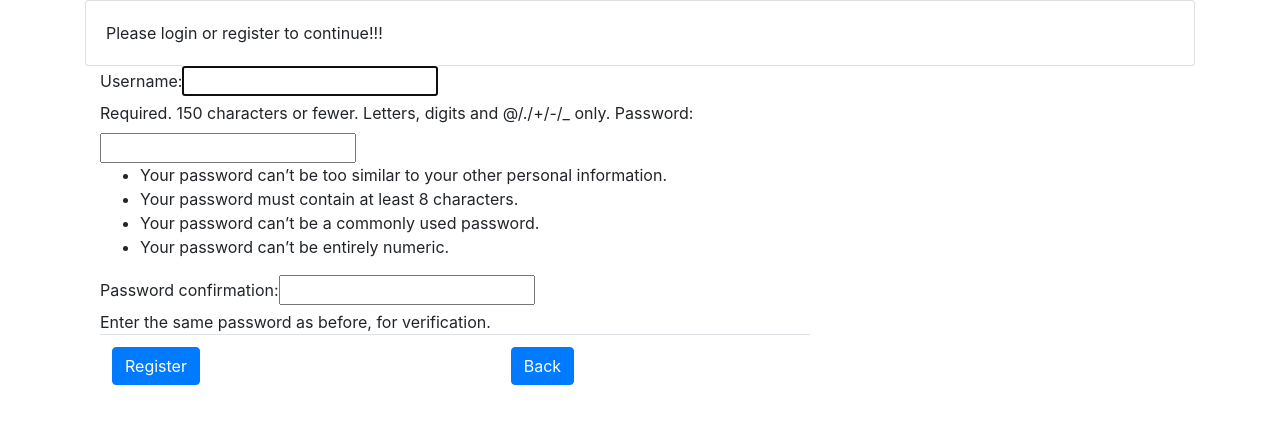
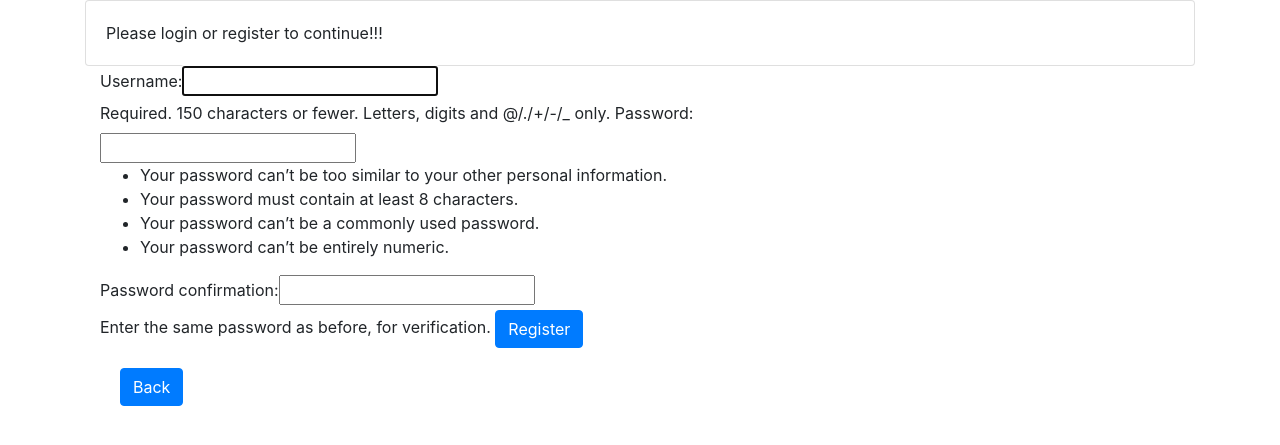
Before and after one commit to ICARUS343/DjangoModule, a Django app: page /register/ in a window 1280 px wide. Shown: the top 445 px of the page. Run offline with Django 3.2, Linux system fonts and the light colour scheme; some libraries are stand-ins or nearby versions.

Commit message:
Back and Register button in register and login.

```diff
--- a/user/templates/registration/register.html
+++ b/user/templates/registration/register.html
@@ -1,4 +1,4 @@
-{% extends 'registration/index.html' %}
+{%  extends 'registration/index.html'%}
 
 {% block content %}
 
@@ -15,18 +15,11 @@
                 </p>
             {% endif %}
             {{ form }}
-
-                <table class="table">
-                    <tr>
-                        <td><input type="submit" value="Register"
-                                   class="btn btn-primary pull-right"/></td>
-                        <td><a class="btn btn-primary" href="{% url 'login' %}" role="button">Back</a>
-                    </tr>
-                </table>
-
+            <input type="submit" value="Register"
+                   class="btn btn-primary pull-right"/>
         </form>
         <div class="card-body">
-
+            <a class="btn btn-primary" href="{% url 'login' %}" role="button">Back</a>
         </div>
 
     </div>
```
Also changed, not shown: user/templates/registration/login.html (+8 -7 lines). Lines whose indentation alone changed are shown as unchanged.
